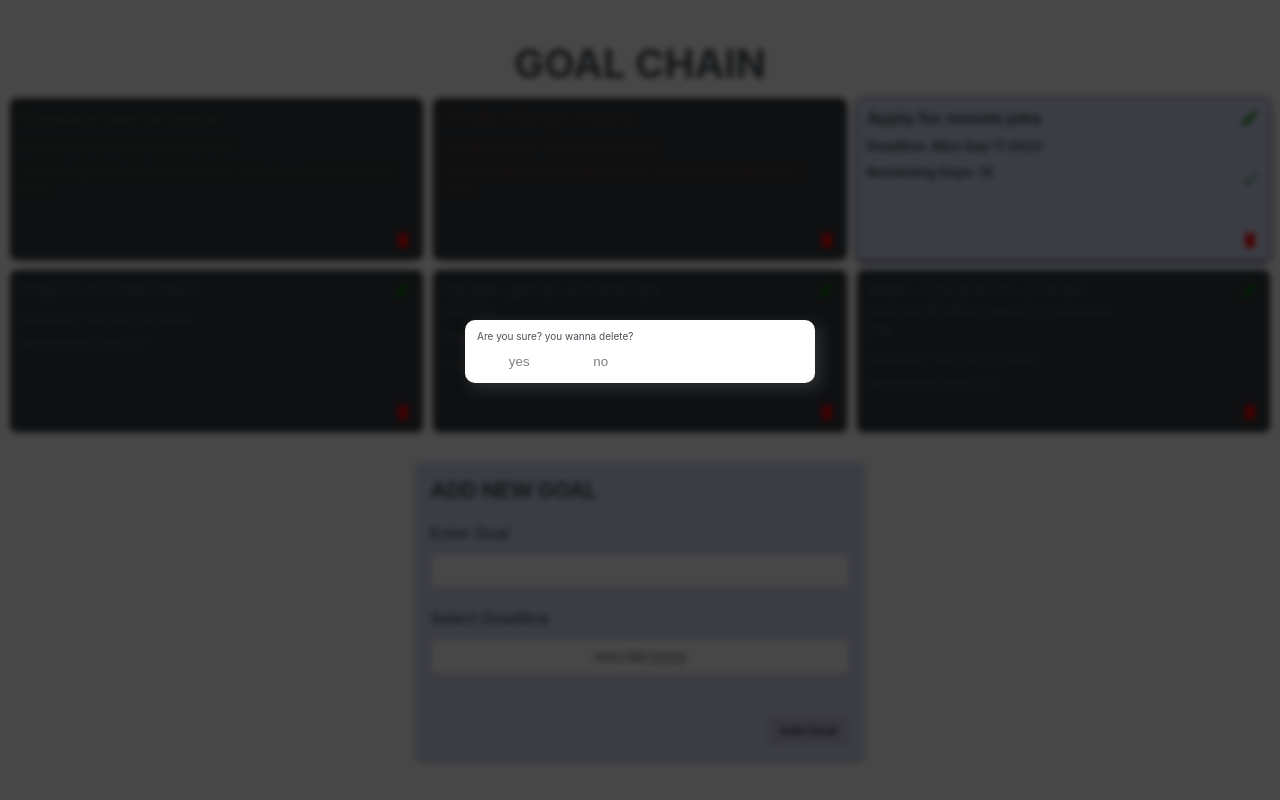
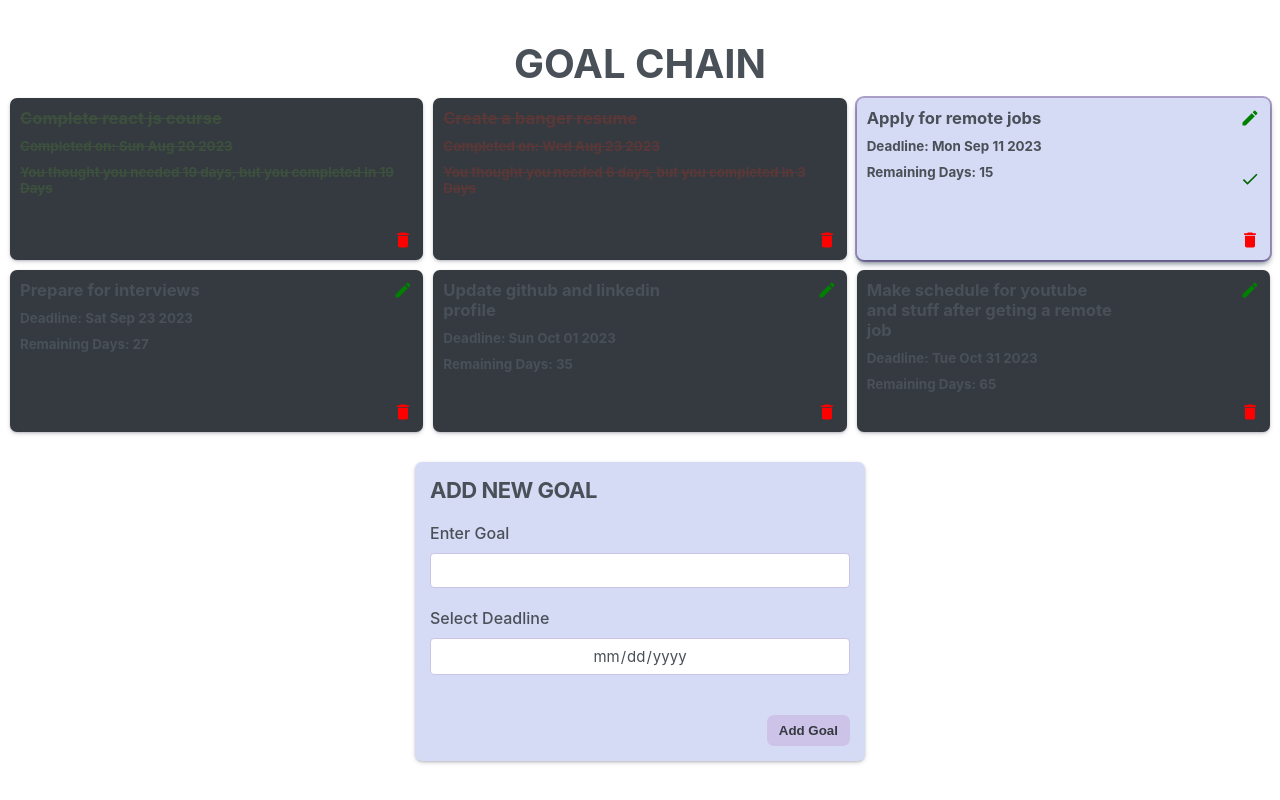
Before and after one commit to syedmhdm/goal-chain, a React (Create React App) app: page / in a window 1280 px wide. Built offline with nearby package versions, Linux system fonts and the light colour scheme.

Commit message:
fixed bugs and ui chages

```diff
--- a/src/App.js
+++ b/src/App.js
@@ -1,4 +1,4 @@
-import { useEffect, useState } from "react";
+import { useState } from "react";
 import AddGoalForm from "./AddGoalForm";
 import GoalChain from "./GoalChain";
 let initialGoalList = [
@@ -118,7 +118,6 @@ function App() {
   const [deadline, setDeadline] = useState("");
   const [goalList, setGoalList] = useState(initialGoalList);
   const [editGoalId, setEditGoalId] = useState("");
-  const [showAlert, setShowAlert] = useState(true);
   function handleEditGoal(goalId) {
     setEditGoalId(goalId);
   }
@@ -165,8 +164,6 @@ function App() {
     setDeadline("");
   }
 
-  function yes() {}
-
   return (
     <div className='app'>
       <GoalChain
@@ -183,57 +180,8 @@ function App() {
         setDeadline={setDeadline}
         onHandleAddGoal={handleAddGoal}
       />
-
-      {showAlert && (
-        <Alert
-          setShowAlert={setShowAlert}
-          message={"Are you sure? you wanna delete?"}
-          yes={yes}
-        />
-      )}
     </div>
   );
 }
 
-function Alert(props) {
-  const [opacity, setOpacity] = useState("opacity-0");
-
-  useEffect(() => {
-    setOpacity("opacity-1");
-  }, []);
-
-  const no = () => {
-    setOpacity("opacity-0");
-    setTimeout(() => {
-      props.setShowAlert(false);
-    }, 300);
-  };
-
-  const yes = () => {
-    setOpacity("opacity-0");
-    setTimeout(() => {
-      props.yes();
-    }, 300);
-  };
-
-  return (
-    <>
-      <Backdrop className={opacity} onClick={no} />
-      <div className={`mainDiv ${opacity}`}>
-        <div>{props.message}</div>
-        <div className={"buttonsDiv"}>
-          <button onClick={yes}>yes</button>
-          <button onClick={no}>no</button>
-        </div>
-      </div>
-    </>
-  );
-}
-
-function Backdrop(props) {
-  return (
-    <div onClick={props.onClick} className={`backdrop ${props.className}`} />
-  );
-}
-
 export default App;
--- a/src/Goal.js
+++ b/src/Goal.js
@@ -58,20 +58,16 @@ export default function Goal({
             goalAfterEditGoal = true;
             editGoalPreviousDeadline = everyGoal.deadline;
             updatedGoal.deadline = new Date(editDeadline).toDateString();
-            // updatedGoal.isGoodPrediction = false; (only when marked completed)
-            updatedGoal.isDeadlineUpdated = true; // (false if deadline is not updated)
-            updatedGoal.previousAllocatedDays = everyGoal.previousAllocatedDays
-              ? [...everyGoal.previousAllocatedDays, everyGoal.allocatedDays]
-              : [everyGoal.allocatedDays];
-
+            updatedGoal.isDeadlineUpdated = true;
             updatedGoal.allocatedDays = previousGoal
               ? Math.round(
                   new Date(editDeadline) / (1000 * 60 * 60 * 24) -
-                    new Date(previousGoal.deadline) / (1000 * 60 * 60 * 24)
+                    new Date(previousGoal.goalCompletedOn) /
+                      (1000 * 60 * 60 * 24)
                 )
               : Math.round(
                   new Date(editDeadline) / (1000 * 60 * 60 * 24) -
-                    new Date() / (1000 * 60 * 60 * 24)
+                    new Date(goal.goalCreatedAt) / (1000 * 60 * 60 * 24)
                 );
           }
         } else if (goalAfterEditGoal) {
--- a/src/index.css
+++ b/src/index.css
@@ -243,66 +243,3 @@ input.picker[type="date"]::-webkit-calendar-picker-indicator {
   color: transparent;
   background: transparent;
 }
-
-/* alert */
-
-.mainDiv {
-  position: absolute;
-  top: 40%;
-  left: 0;
-  right: 0;
-  margin-left: auto;
-  margin-right: auto;
-  width: 350px;
-  border-radius: 10px;
-  background-color: white;
-  padding: 1rem 1.2rem 1.2rem 1.2rem;
-  box-shadow: 5px 5px 15px 1px #7d7d7d48;
-  display: flex;
-  flex-direction: column;
-  gap: 1rem;
-  z-index: 11;
-}
-
-.buttonsDiv {
-  width: 50%;
-  display: flex;
-  justify-content: space-around;
-}
-
-.buttonsDiv button {
-  color: grey;
-  border: none;
-  background-color: rgba(126, 24, 24, 0);
-  padding: .2rem;
-  cursor: pointer;
-}
-
-.buttonsDiv button:hover {
-  color: rgb(51, 51, 51);
-}
-
-/* backdrop */
-
-.backdrop {
-  position: fixed;
-  top: 0;
-  left: 0;
-  width: 100%;
-  height: 100vh;
-  z-index: 10;
-  background: rgba(0, 0, 0, 0.72);
-  backdrop-filter: blur(3px);
-}
-
-/* styls */
-
-.opacity-0 {
-  transition: .3s;
-  opacity: 0;
-}
-
-.opacity-1 {
-  transition: .3s;
-  opacity: 1;
-}
```
